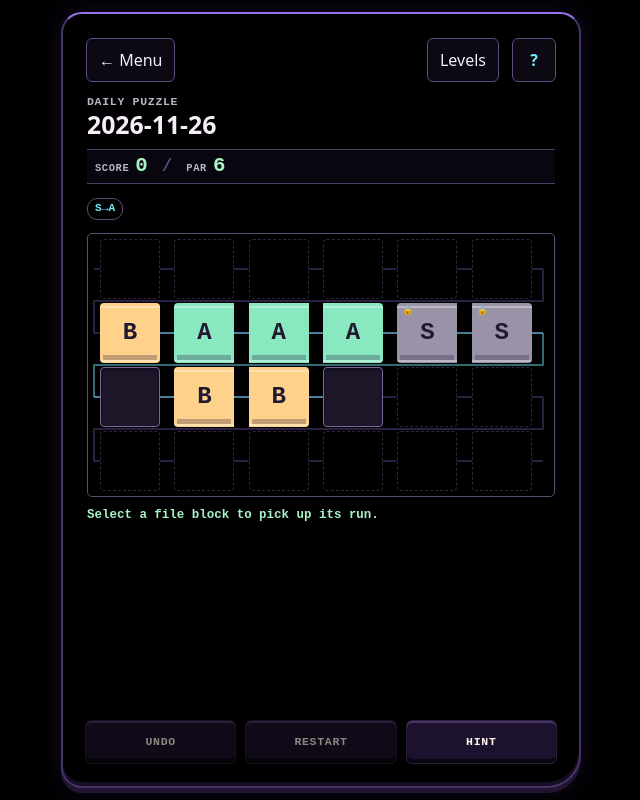
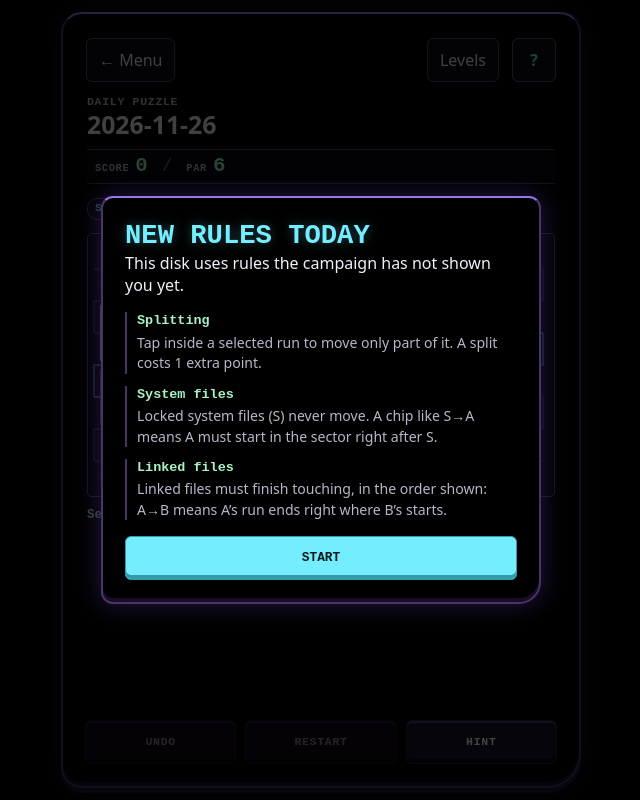
Before and after one commit to thays42/defrag, a plain HTML site: page index.html in a window 1280 px wide. Both pictures are taken after a click on the button "Daily puzzle". Shown: the whole page, without its empty margins (319-959 px from the left). Drawn offline with Linux system fonts and the light colour scheme.

Commit message:
Show a rule card for unlearned rules on the daily
A daily board that uses a rule whose intro level the player has not
cleared opens a card with those rules before play. It shows on open
until the day's board is cleared; restart and undo never reopen it.

Also fix describeMove for a paste that does not finish the level: it
read null and threw, which skipped the save and render. Daily boards
paste mid-line; no campaign board did.

Co-Authored-By: Claude Opus 5.5 <noreply@anthropic.com>
Claude-Session: https://claude.ai/code/session_01PDf44TYK8cwAMDAe9XHWSA

```diff
--- a/game.js
+++ b/game.js
@@ -202,6 +202,26 @@ function start(target, attempt) {
 function openLevel(target) {
   start(target, progress.attempts[target.id]);
   showScreen('game', ui.board.querySelector('[tabindex="0"]'));
+  if (target.daily && progress.best[target.id] == null) {
+    const unlearned = unlearnedRules(target);
+    if (unlearned.length) showRuleCard(unlearned);
+  }
+}
+
+// The rules on a daily board whose first intro level the player has not cleared, in mechanics order.
+function unlearnedRules(target) {
+  const used = new Set(target.rules ?? []);
+  return mechanics.filter(m => m.id !== 'basics' && used.has(m.id) && progress.best[campaign.find(item => item.intro && item.mechanic === m.id)?.id] == null);
+}
+
+// The rule card shows before play. Start, or Esc, closes it and returns focus to the disk.
+function showRuleCard(rules) {
+  ui['rules-list'].replaceChildren(...rules.map(m => {
+    const row = document.createElement('div');
+    row.append(Object.assign(document.createElement('dt'), {textContent: m.name}), Object.assign(document.createElement('dd'), {textContent: m.rule}));
+    return row;
+  }));
+  ui['rules-dialog'].showModal();
 }
 
 function save() {
@@ -318,7 +338,8 @@ function perform(move) {
 }
 
 function describeMove(move) {
-  const tokens = move.type === 'paste' ? null : state.cells.slice(move.to, move.to + move.length);
+  // Runs after the move: a paste's run is already on the disk at move.to.
+  const tokens = state.cells.slice(move.to, move.to + move.length);
   const file = E.letterOf(move.type === 'cut' ? state.clip[0] : tokens[0]);
   const where = `sector${move.length > 1 ? 's' : ''} ${move.to + 1}${move.length > 1 ? '–' + (move.to + move.length) : ''}`;
   if (move.type === 'cut') return `Lifted ${file}. To place it, choose Clipboard, then a destination.`;
@@ -1217,6 +1238,7 @@ async function shareDaily() {
 ui.continue.onclick = () => openLevel(nextUncleared() ?? findLevel(progress.current) ?? campaign[0]);
 ui['levels-button'].onclick = ui['game-levels'].onclick = ui['ending-levels'].onclick = showCatalog;
 ui['daily-button'].onclick = ui['ending-daily'].onclick = () => openLevel(dailyLevel());
+ui['rules-dialog'].addEventListener('close', () => ui.board.querySelector('[tabindex="0"]')?.focus());
 ui['game-back'].onclick = ui['catalog-back'].onclick = ui['ending-menu'].onclick = () => showMenu();
 ui.next.onclick = () => {
   if (level.daily) return shareDaily();
@@ -1306,7 +1328,7 @@ ui.sound.onclick = () => {
 
 // Single-key shortcuts work only while focus is on the board, so stray key presses elsewhere do nothing.
 document.addEventListener('keydown', event => {
-  if (ui.game.hidden || ui['help-dialog'].open || event.metaKey || event.ctrlKey || event.altKey) return;
+  if (ui.game.hidden || ui['help-dialog'].open || ui['rules-dialog'].open || event.metaKey || event.ctrlKey || event.altKey) return;
   if (!ui.result.hidden) {
     if (event.key === 'Escape') ui['result-close'].click();
     else skipResult();
--- a/index.html
+++ b/index.html
@@ -101,6 +101,12 @@
   <p class="keys">Keyboard, with focus on the disk: arrows, Home and End move between sectors · Enter or Space selects (press it on a block of the picked-up run to split) · Z undo · R restart · H hint · C clipboard · [ and ] nudge · ? help · Esc cancels anywhere.</p>
   <form method="dialog"><button autofocus>Close</button></form>
 </dialog>
+<dialog id="rules-dialog" class="help-dialog" aria-labelledby="rules-title">
+  <h2 id="rules-title">New rules today</h2>
+  <p>This disk uses rules the campaign has not shown you yet.</p>
+  <dl id="rules-list"></dl>
+  <form method="dialog"><button id="rules-start" autofocus>Start</button></form>
+</dialog>
 </main>
 <script src="engine.js"></script>
 <script src="levels.js"></script>
```
Also changed, not shown: tests/behavior.js (+60 -2 lines), tests/play-all.js (+7 -3 lines).
